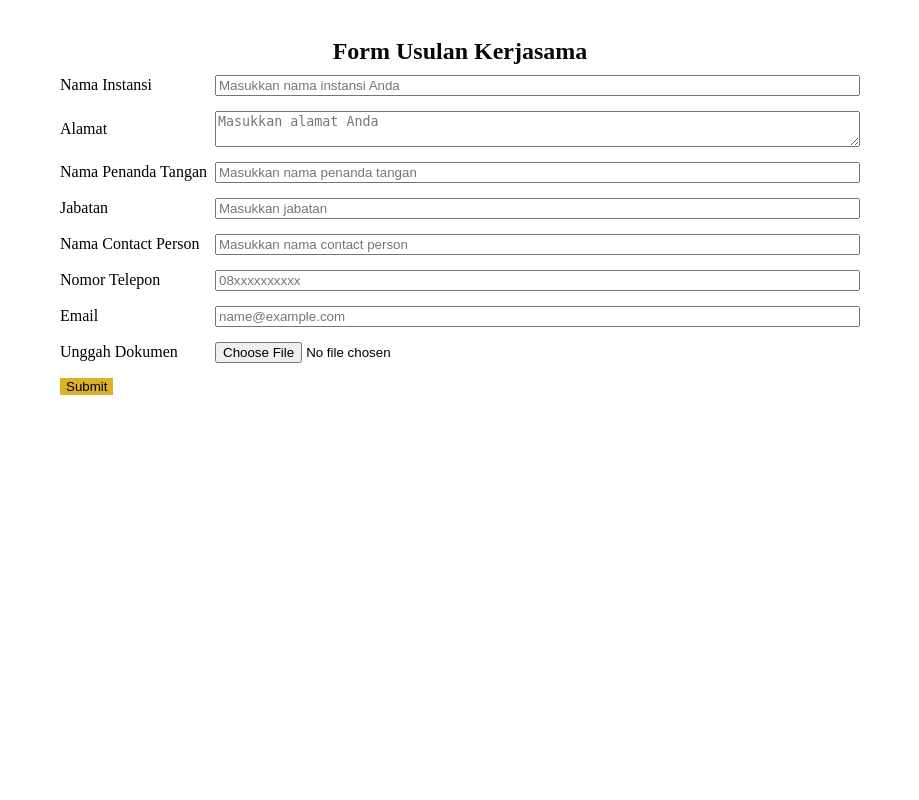
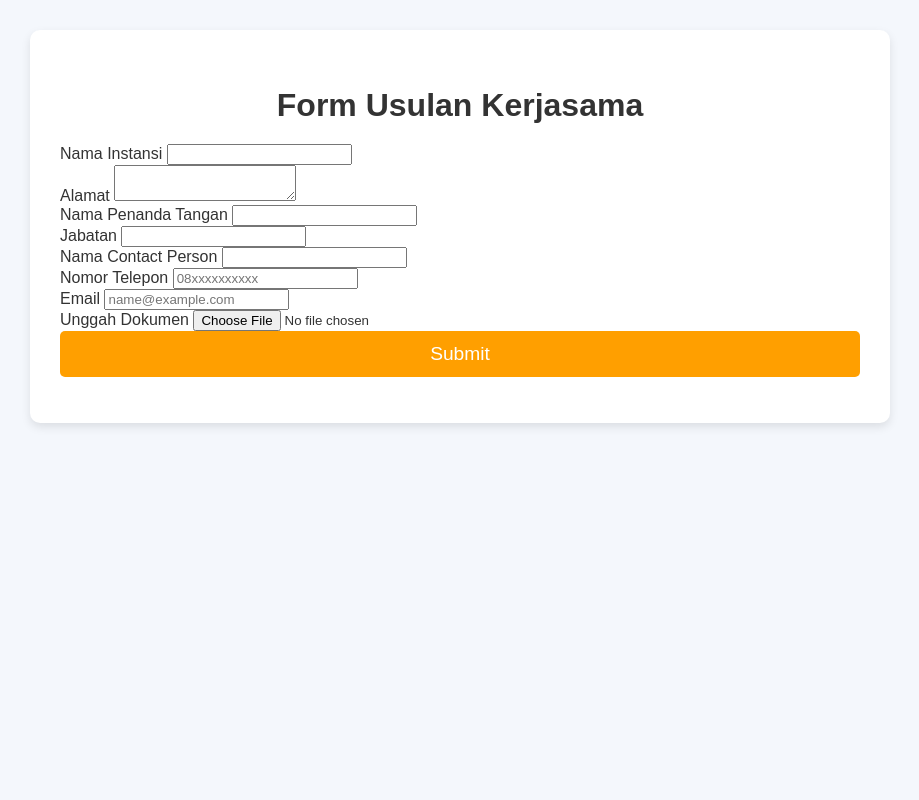
Before and after one commit to RestiAdelia/sikerma_pnp, a PHP site: page /pengajuanMitra.php in a window 1280 px wide. Shown: the whole page, without its empty margins (180-1099 px from the left). Run offline with PHP 8.4, Linux system fonts and the light colour scheme; tables that the repository leaves empty or names only in its code hold one stand-in row (values such as "Sample post").

Commit message:
update all

```diff
--- a/jurusan.php
+++ b/jurusan.php
@@ -1,6 +1,11 @@
 <?php
 // Mulai output buffering untuk menunda pengiriman output
 ob_start();
+if (!isset($_SESSION['login']) || $_SESSION['level'] !== 'Staf') {
+    // Jika belum login atau level bukan Staf, alihkan ke halaman login
+    header("Location: login.php");
+    exit;
+}
 
 include 'koneksi.php'; // Koneksi ke database
 
--- a/kegiatan.php
+++ b/kegiatan.php
@@ -1,6 +1,10 @@
 <?php
 include("koneksi.php");
-
+if (!isset($_SESSION['login']) || $_SESSION['level'] !== 'Staf') {
+    // Jika belum login atau level bukan Staf, alihkan ke halaman login
+    header("Location: login.php");
+    exit;
+}
 
 // Proses Hapus
 if (isset($_GET['delete'])) {
--- a/mitra.php
+++ b/mitra.php
@@ -1,6 +1,11 @@
 <?php
 // Mulai output buffering untuk menunda pengiriman output
 ob_start();
+if (!isset($_SESSION['login']) || $_SESSION['level'] !== 'Staf') {
+    // Jika belum login atau level bukan Staf, alihkan ke halaman login
+    header("Location: login.php");
+    exit;
+}
 
 include 'koneksi.php'; // Koneksi ke database
 
--- a/navbar.php
+++ b/navbar.php
@@ -1,6 +1,11 @@
 <?php
 ob_start();
 session_start();
+if (!isset($_SESSION['login']) || $_SESSION['level'] !== 'Staf') {
+    // Jika belum login atau level bukan Staf, alihkan ke halaman login
+    header("Location: login.php");
+    exit;
+}
 
 
 ?>
--- a/pengajuanMitra.php
+++ b/pengajuanMitra.php
@@ -36,54 +36,104 @@ if ($_SERVER['REQUEST_METHOD'] == 'POST') {
 ?>
 
     <style>
+       <style>
+    /* Reset CSS */
+    * {
+        margin: 0;
+        padding: 0;
+        box-sizing: border-box;
+    }
+
+    body {
+        font-family: 'Arial', sans-serif;
+        background-color: #f4f7fc;
+        color: #333;
+    }
+
     /* Container Form */
     .form-container {
+        background-color: white;
         max-width: 800px;
-            margin: 0 auto;
-            padding: 10px;
-            border-radius: 8px;
+        margin: 30px auto;
+        padding: 30px;
+        border-radius: 10px;
+        box-shadow: 0 4px 10px rgba(0, 0, 0, 0.1);
     }
 
     /* Judul Form */
     .form-container h2 {
-            font-size: 2 rem;
-            color: #080808;
-            margin-bottom: 10px;
+        font-size: 2rem;
+        color: #333;
         text-align: center;
+        margin-bottom: 20px;
     }
 
-        /* Gaya untuk formulir horizontal */
-        .form-group-horizontal {
-            display: flex;
-            align-items: center;
-            margin-bottom: 15px;
+    /* Gaya untuk form-group */
+    .form-group {
+        margin-bottom: 20px;
     }
 
-        .form-group-horizontal label {
-            flex: 0 0 150px; /* Tetapkan lebar tetap */
-            margin-right: 5px;
-            text-align: left;
+    .form-group label {
+        font-size: 1rem;
+        font-weight: bold;
+        display: block;
+        margin-bottom: 8px;
     }
 
-        .form-group-horizontal input,
-        .form-group-horizontal textarea {
-            flex: 1; /* Input menggunakan sisa ruang yang tersedia */
+    .form-group input,
+    .form-group textarea,
+    .form-group select {
+        width: 100%;
+        padding: 10px;
+        font-size: 1rem;
+        border: 1px solid #ccc;
+        border-radius: 5px;
+        box-shadow: inset 0 1px 3px rgba(0, 0, 0, 0.1);
+    }
+
+    .form-group input[type="file"] {
+        padding: 5px;
+    }
+
+    .form-group textarea {
+        resize: vertical;
     }
 
     /* Tombol Submit */
     .btn-primary {
-            background-color: rgb(221, 176, 42);
+        background-color: #ff9f00;
+        color: white;
         border: none;
+        padding: 12px 20px;
+        font-size: 1.2rem;
+        border-radius: 5px;
+        width: 100%;
+        cursor: pointer;
     }
 
     .btn-primary:hover {
-            background-color: rgb(210, 124, 74);
+        background-color: #e68a00;
     }
 
-        /* Ukuran teks kecil */
-        .form-container small {
-            font-size: 0.85rem;
-            color: #a5a5a5;
+    /* Notifikasi */
+    .alert {
+        padding: 15px;
+        background-color: #4CAF50;
+        color: white;
+        margin-bottom: 20px;
+        border-radius: 5px;
+        text-align: center;
+    }
+
+    .alert-error {
+        background-color: #f44336;
+    }
+
+    /* Responsif */
+    @media (max-width: 768px) {
+        .form-container {
+            padding: 20px;
+        }
     }
     </style>
 </head>
@@ -102,23 +152,23 @@ if ($_SERVER['REQUEST_METHOD'] == 'POST') {
         <form action="" method="POST" enctype="multipart/form-data">
             <div class="form-group-horizontal">
                 <label for="nama" class="form-label">Nama Instansi</label>
-                <input type="text" class="form-control" name="nama" placeholder="Masukkan nama instansi Anda" required>
+                <input type="text" class="form-control" name="nama" required>
             </div>
             <div class="form-group-horizontal">
                 <label for="alamat" class="form-label">Alamat</label>
-                <textarea class="form-control" name="alamat" placeholder="Masukkan alamat Anda" required></textarea>
+                <textarea class="form-control" name="alamat"  required></textarea>
             </div>
             <div class="form-group-horizontal">
                 <label for="nama_penandatangan" class="form-label">Nama Penanda Tangan</label>
-                <input type="text" class="form-control" name="nama_penandatangan" placeholder="Masukkan nama penanda tangan" required>
+                <input type="text" class="form-control" name="nama_penandatangan"  required>
             </div>
             <div class="form-group-horizontal">
                 <label for="jabatan" class="form-label">Jabatan</label>
-                <input type="text" class="form-control" name="jabatan" placeholder="Masukkan jabatan" required>
+                <input type="text" class="form-control" name="jabatan" required>
             </div>
             <div class="form-group-horizontal">
                 <label for="nama_kontak" class="form-label">Nama Contact Person</label>
-                <input type="text" class="form-control" name="nama_kontak" placeholder="Masukkan nama contact person" required>
+                <input type="text" class="form-control" name="nama_kontak" required>
             </div>
             <div class="form-group-horizontal">
                 <label for="no_kontak" class="form-label">Nomor Telepon</label>
```
Also changed, not shown: crud.php (+2 -7 lines). Lines whose indentation alone changed are shown as unchanged.
